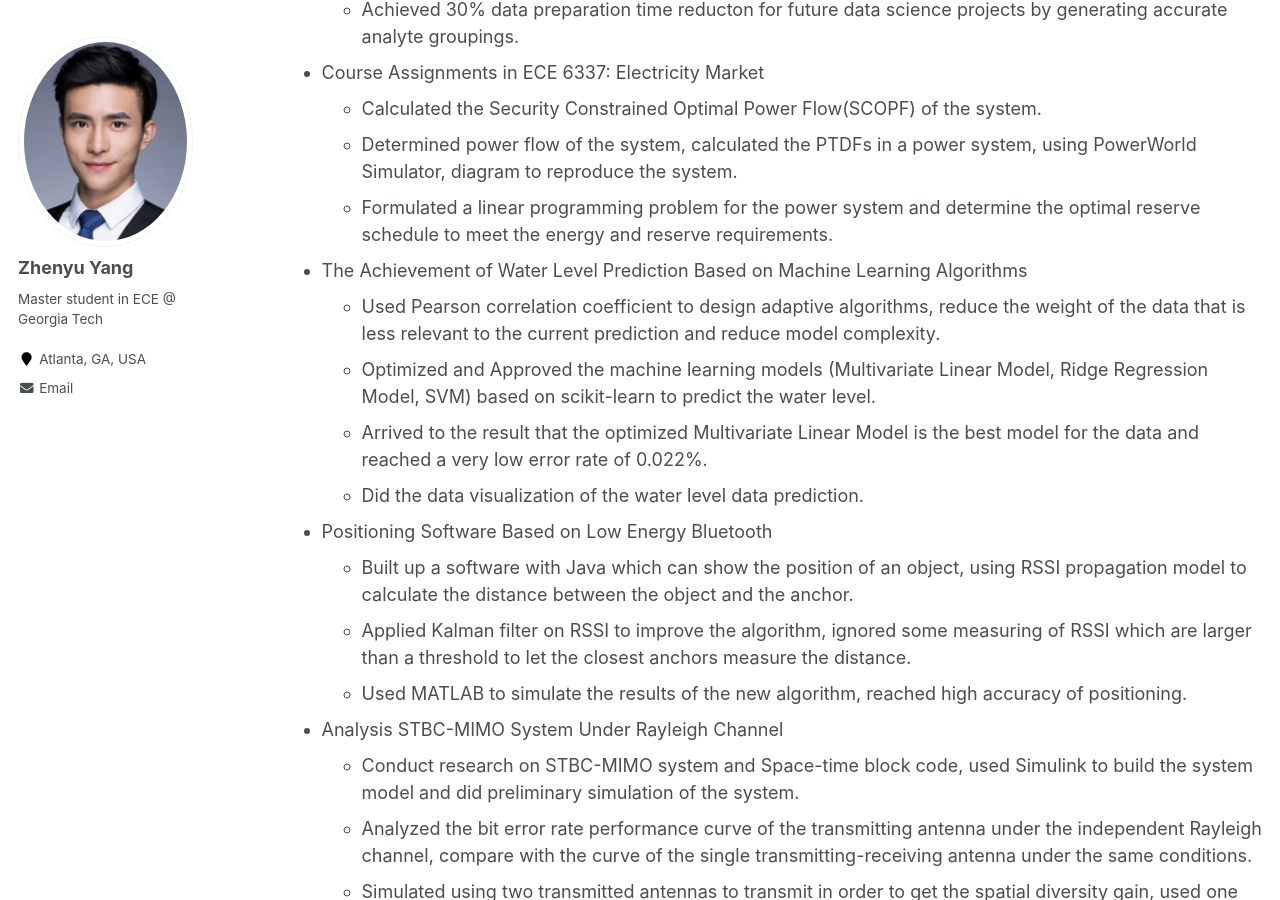
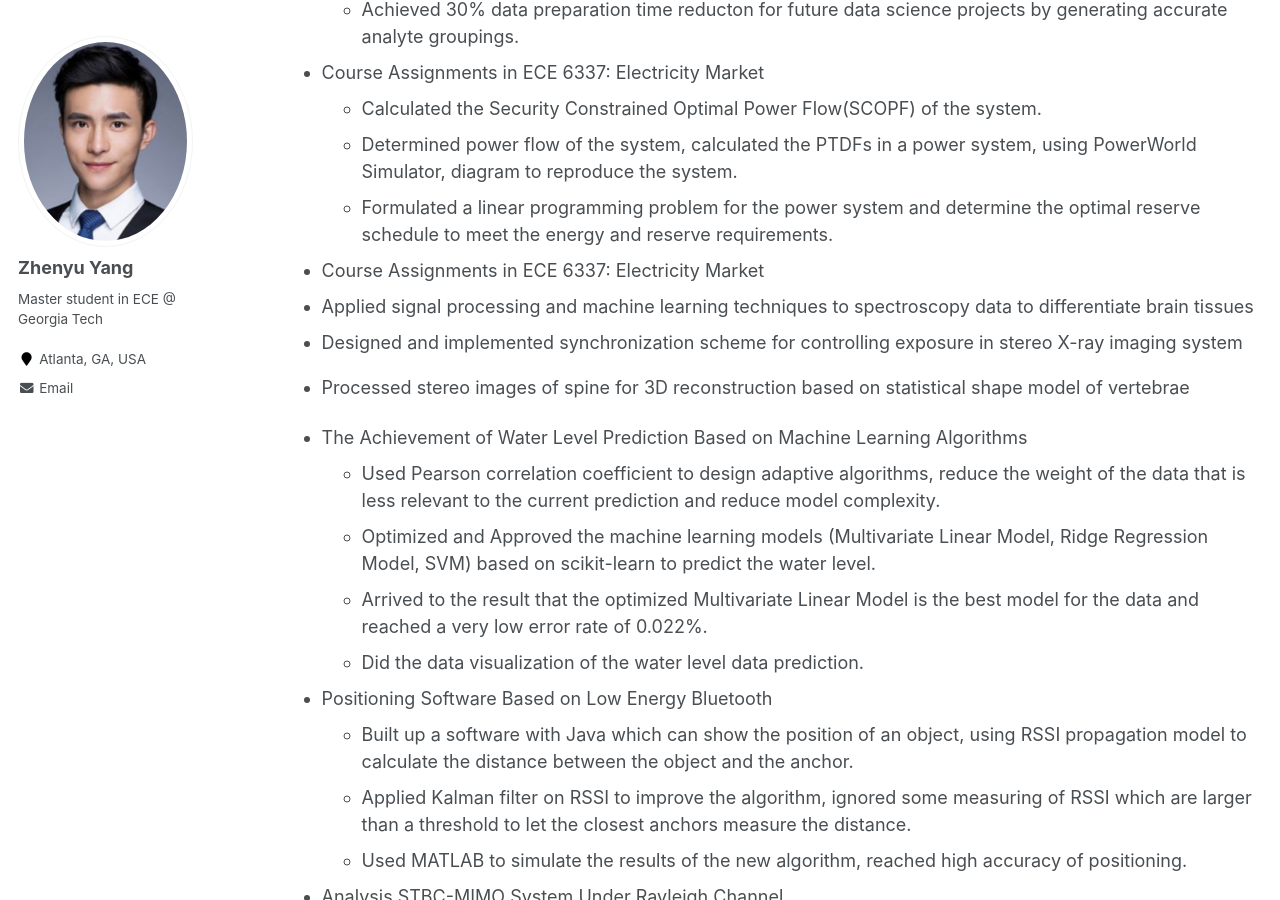
Before and after one commit to azpeteryang/azpeteryang.github.io, a Jekyll site: the page built from _pages/cv.md, in a window 1280 px wide and 900 px high, scrolled down 1931 px. Built offline with Jekyll 4.4.1, drawn with Linux system fonts in a browser that asks for light colours.

Commit message:
Update cv.md

```diff
--- a/_pages/cv.md
+++ b/_pages/cv.md
@@ -66,6 +66,10 @@ Projects
   * Determined power flow of the system, calculated the PTDFs in a power system, using PowerWorld Simulator, diagram to reproduce the system.
   * Formulated a linear programming problem for the power system and determine the optimal reserve schedule to meet the energy and reserve requirements.
 
+ * Course Assignments in ECE 6337: Electricity Market
+  * Applied signal processing and machine learning techniques to spectroscopy data to differentiate brain tissues
+  * Designed and implemented synchronization scheme for controlling exposure in stereo X-ray imaging system
+  * Processed stereo images of spine for 3D reconstruction based on statistical shape model of vertebrae
 
 
 
```
